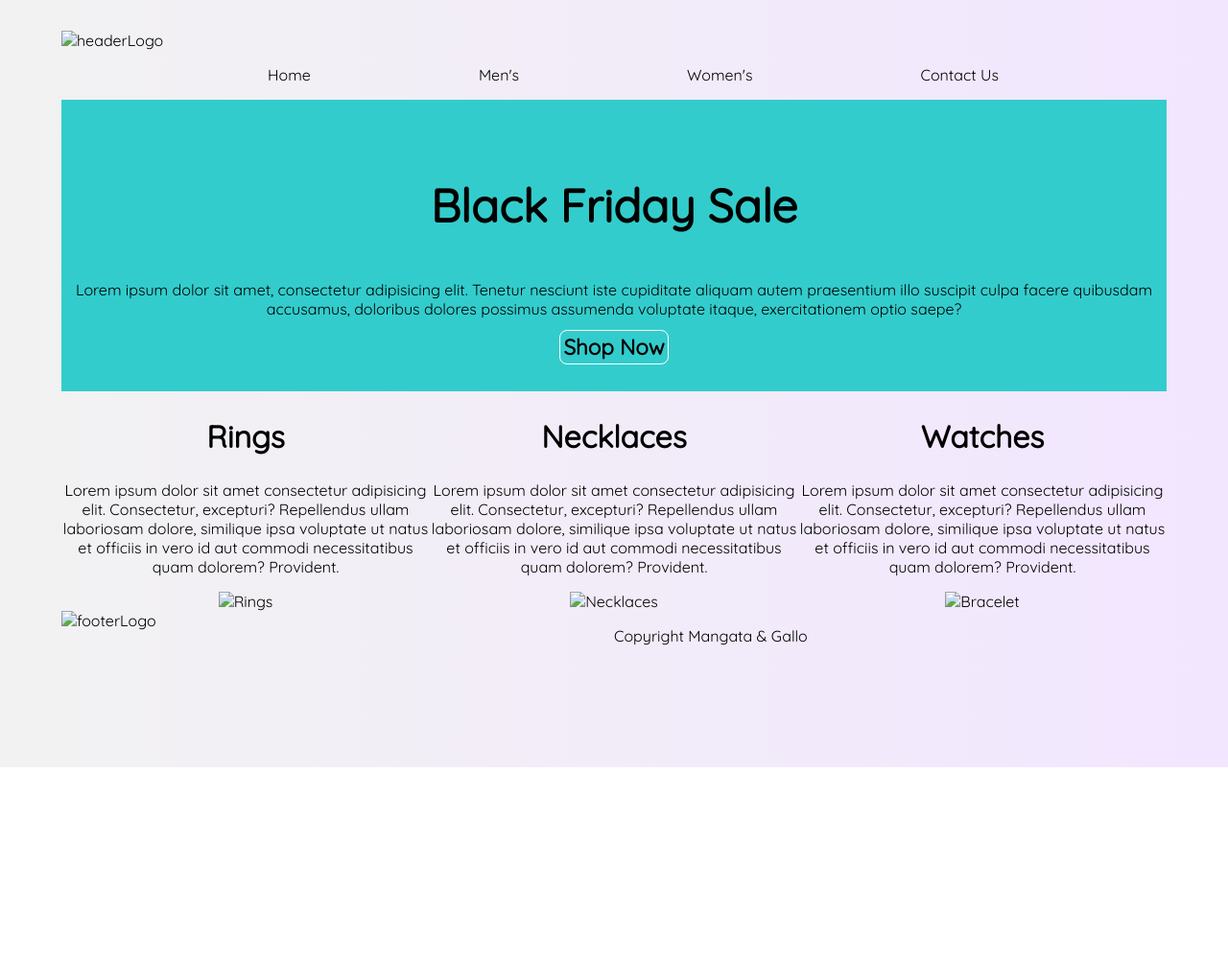
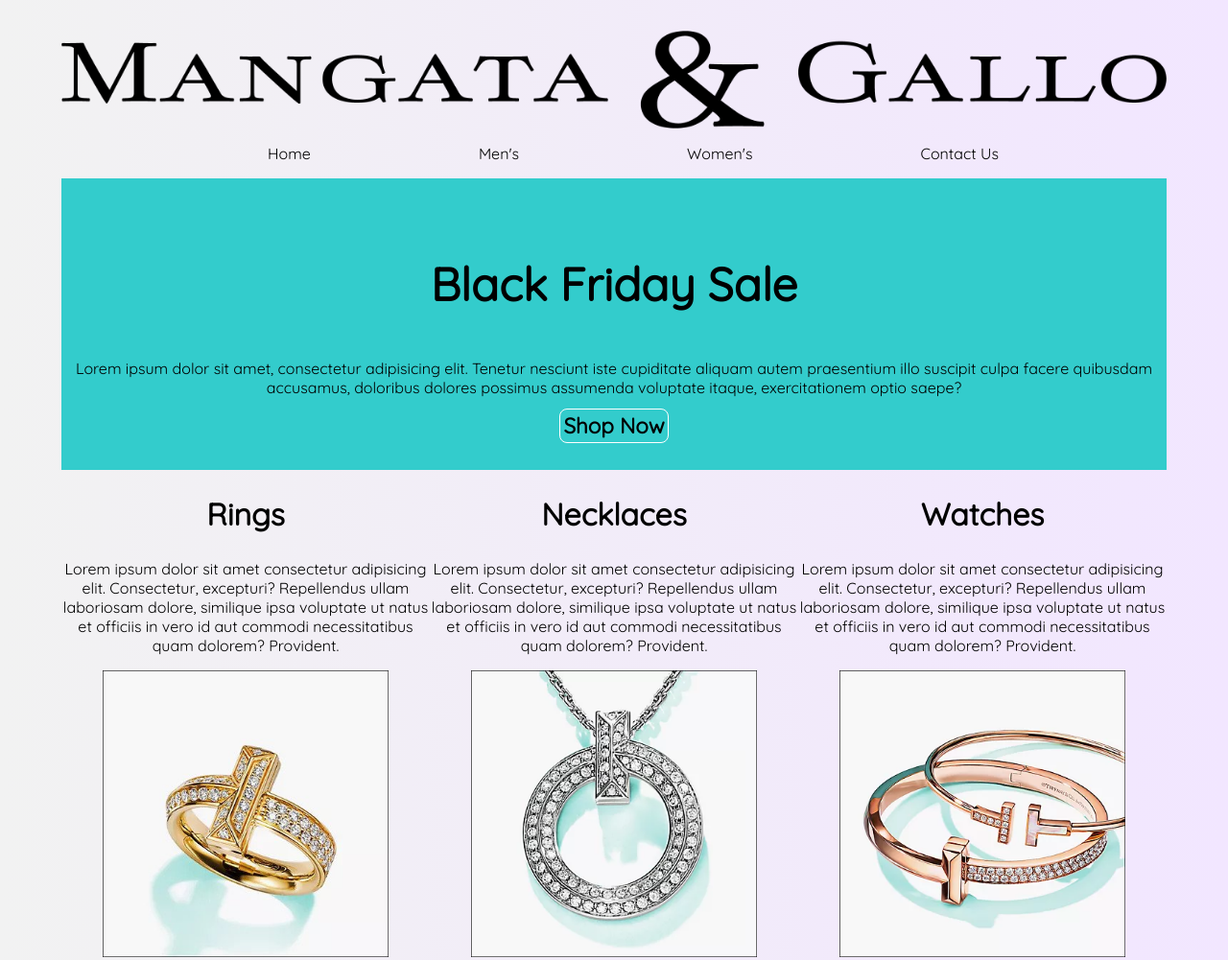
Before and after one commit to PhilNg93/Manga, a plain HTML site: page index.html in a window 1280 px wide. Shown: the top 1001 px of the page at 96% size. Before the commit the page ends 800 px from the top, so only its background shows below. Drawn offline with Linux system fonts and the light colour scheme; the site is published under a folder, as on GitHub Pages, so addresses that start at the root find nothing.

Commit message:
fixed img issue

```diff
--- a/index.html
+++ b/index.html
@@ -15,7 +15,7 @@
 </head>
 <body>
     <header>
-        <img alt="headerLogo" src="/Logo/Asset 2@3x.png">
+        <img alt="headerLogo" src="./Logo/Asset 2@3x.png">
     </header>
     <nav>
         <ul>
@@ -37,27 +37,27 @@
             <article id="Rings">
                 <h2>Rings</h2>
                 <p>Lorem ipsum dolor sit amet consectetur adipisicing elit. Consectetur, excepturi? Repellendus ullam laboriosam dolore, similique ipsa voluptate ut natus et officiis in vero id aut commodi necessitatibus quam dolorem? Provident.</p>
-               <img alt="Rings" src="/Logo/Rings3.jpg">
+               <img alt="Rings" src="./Logo/Rings3.jpg">
             </article>
             <article id="Necklaces">
                 <h2>Necklaces</h2>
                 <p>Lorem ipsum dolor sit amet consectetur adipisicing elit. Consectetur, excepturi? Repellendus ullam laboriosam
                     dolore, similique ipsa voluptate ut natus et officiis in vero id aut commodi necessitatibus quam dolorem?
                     Provident.</p>
-                <img alt="Necklaces" src="/Logo/Necklaces.webp">
+                <img alt="Necklaces" src="./Logo/Necklaces.webp">
             </article>
             <article id="Bracelet">
                 <h2>Watches</h2>
                 <p>Lorem ipsum dolor sit amet consectetur adipisicing elit. Consectetur, excepturi? Repellendus ullam laboriosam
                     dolore, similique ipsa voluptate ut natus et officiis in vero id aut commodi necessitatibus quam dolorem?
                     Provident.</p>
-                <img alt="Bracelet" src="/Logo/Bracelet.webp">
+                <img alt="Bracelet" src="./Logo/Bracelet.webp">
             </article>
         </section>
     </main>
     <footer>
         <div>
-            <img alt="footerLogo" src="/Logo/Asset 1@3x.png">
+            <img alt="footerLogo" src="./Logo/Asset 1@3x.png">
         </div>
         <div id="copyright">
             <p>Copyright Mangata & Gallo</p>
```
